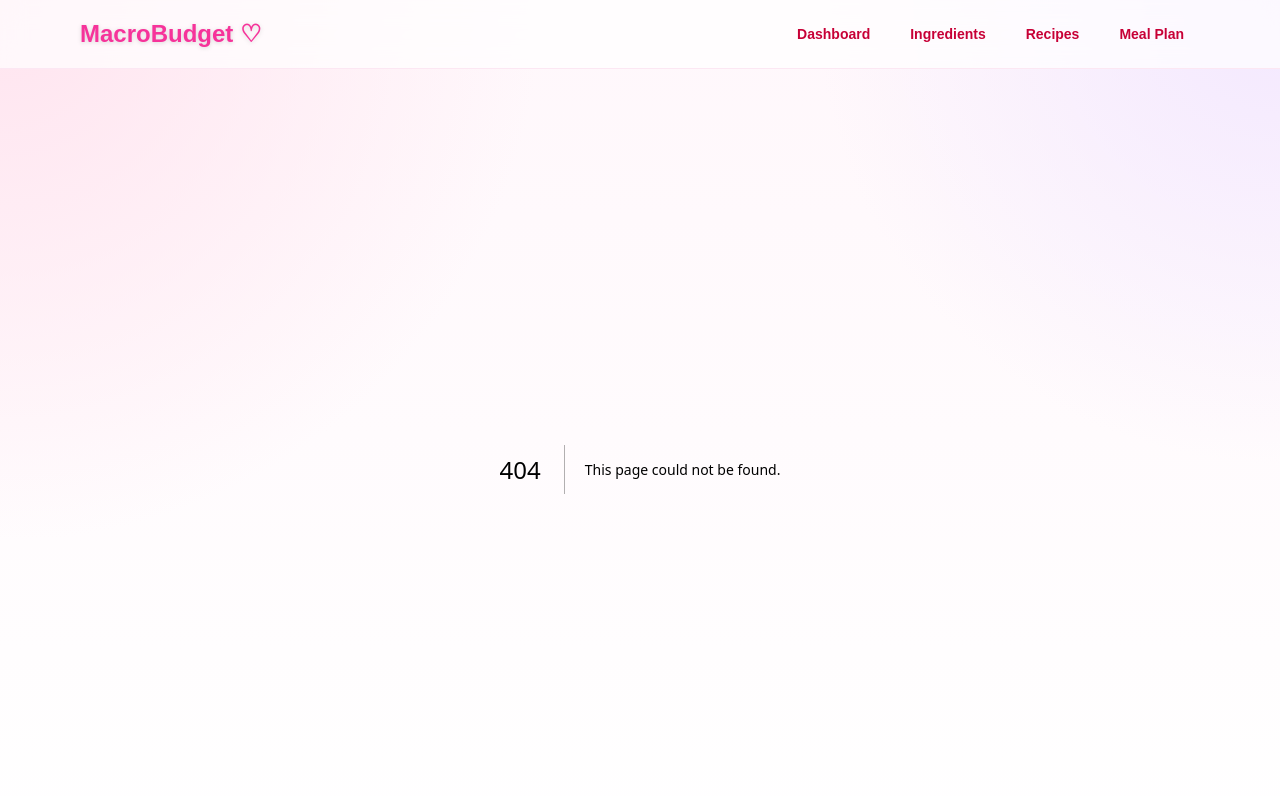
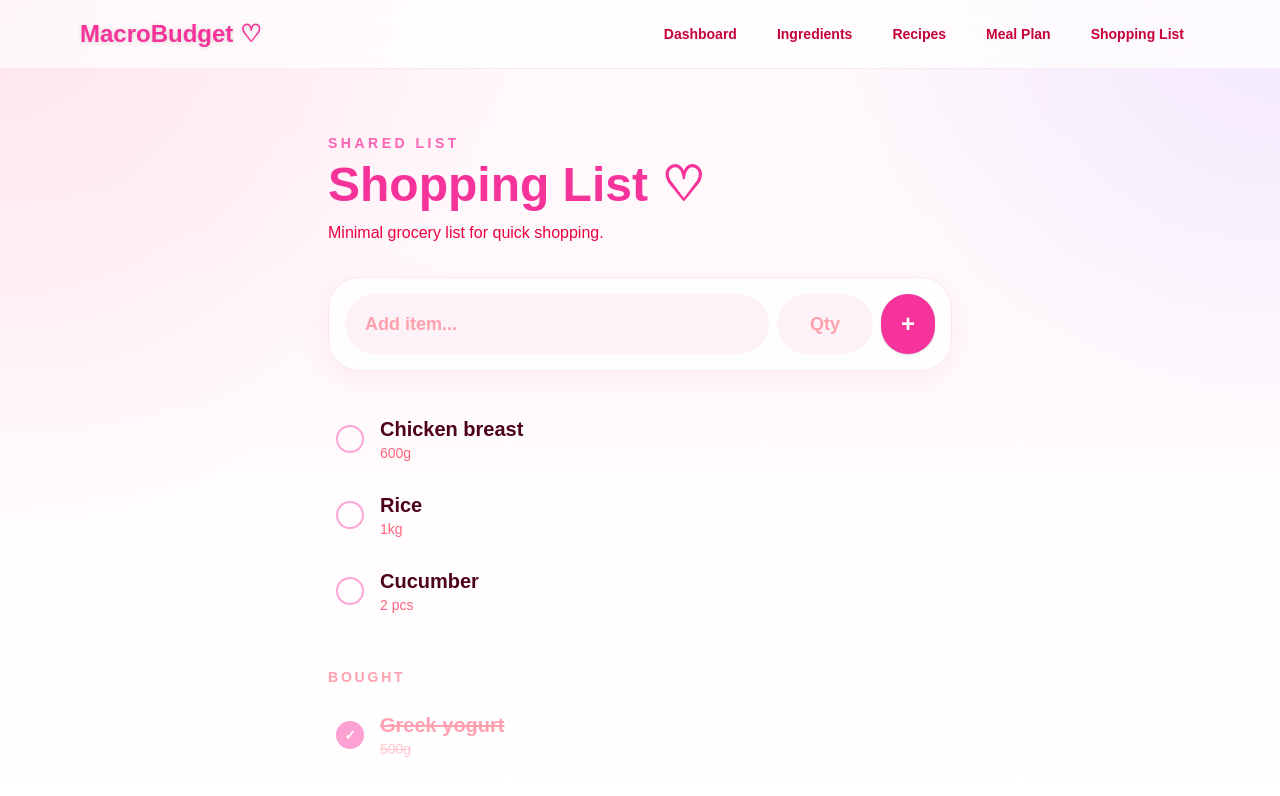
Before and after one commit to KatjaGHub/MacroBudget, a Next.js app: page /shopping-list in a window 1280 px wide. Before the commit this address had no page. Shown: the top 796 px of the page. Built offline with nearby package versions, Linux system fonts and the light colour scheme.

Commit message:
Add shopping list minimal UI

```diff
--- a/app/layout.tsx
+++ b/app/layout.tsx
@@ -48,6 +48,12 @@ export default function RootLayout({
                 <a className="rounded-full px-4 py-2 text-rose-700 hover:bg-pink-100" href="/meal-plan">
                   Meal Plan
                 </a>
+                <a
+                  className="rounded-full px-4 py-2 text-rose-700 hover:bg-pink-100"
+                  href="/shopping-list"
+                >
+                  Shopping List
+                </a>
               </div>
             </div>
           </nav>
--- /dev/null
+++ b/app/shopping-list/page.tsx
@@ -0,0 +1,193 @@
+"use client";
+
+import { useState } from "react";
+import { Trash2 } from "lucide-react";
+
+type ShoppingItem = {
+    id: number;
+    name: string;
+    quantity: string;
+    bought: boolean;
+};
+
+export default function ShoppingListPage() {
+    const [items, setItems] = useState<ShoppingItem[]>([
+        { id: 1, name: "Chicken breast", quantity: "600g", bought: false },
+        { id: 2, name: "Rice", quantity: "1kg", bought: false },
+        { id: 3, name: "Cucumber", quantity: "2 pcs", bought: false },
+        { id: 4, name: "Greek yogurt", quantity: "500g", bought: true },
+    ]);
+
+    const [newItem, setNewItem] = useState("");
+    const [newQuantity, setNewQuantity] = useState("");
+
+    const addItem = () => {
+        if (!newItem.trim()) return;
+
+        setItems([
+            {
+                id: Date.now(),
+                name: newItem.trim(),
+                quantity: newQuantity.trim(),
+                bought: false,
+            },
+            ...items,
+        ]);
+
+        setNewItem("");
+        setNewQuantity("");
+    };
+
+    const toggleBought = (id: number) => {
+        setItems((currentItems) =>
+            currentItems.map((item) =>
+                item.id === id ? { ...item, bought: !item.bought } : item
+            )
+        );
+    };
+
+    const deleteItem = (id: number) => {
+        setItems((currentItems) => currentItems.filter((item) => item.id !== id));
+    };
+
+    const toBuyItems = items.filter((item) => !item.bought);
+    const boughtItems = items.filter((item) => item.bought);
+
+    return (
+        <main className="mx-auto max-w-2xl p-6">
+            <section className="pt-10">
+                <p className="text-sm font-bold uppercase tracking-[0.25em] text-pink-400">
+                    shared list
+                </p>
+
+                <h1 className="mt-2 text-5xl font-black text-pink-500">
+                    Shopping List ♡
+                </h1>
+
+                <p className="mt-3 text-rose-600">
+                    Minimal grocery list for quick shopping.
+                </p>
+            </section>
+
+            <section className="mt-8 rounded-[2rem] border border-pink-100 bg-white/80 p-4 shadow-[0_10px_30px_rgba(244,114,182,0.12)]">
+                <div className="flex gap-2">
+                    <input
+                        value={newItem}
+                        onChange={(event) => setNewItem(event.target.value)}
+                        onKeyDown={(event) => {
+                            if (event.key === "Enter") addItem();
+                        }}
+                        placeholder="Add item..."
+                        className="min-w-0 flex-1 rounded-full bg-pink-50 px-5 py-4 text-lg font-semibold text-rose-900 outline-none placeholder:text-rose-300"
+                    />
+
+                    <input
+                        value={newQuantity}
+                        onChange={(event) => setNewQuantity(event.target.value)}
+                        onKeyDown={(event) => {
+                            if (event.key === "Enter") addItem();
+                        }}
+                        placeholder="Qty"
+                        className="w-24 rounded-full bg-pink-50 px-4 py-4 text-center text-lg font-semibold text-rose-900 outline-none placeholder:text-rose-300"
+                    />
+
+                    <button
+                        onClick={addItem}
+                        className="rounded-full bg-pink-500 px-5 text-2xl font-black text-white shadow-sm transition hover:scale-105 hover:bg-pink-600"
+                        aria-label="Add item"
+                    >
+                        +
+                    </button>
+                </div>
+            </section>
+
+            <section className="mt-8">
+                <div className="space-y-1">
+                    {toBuyItems.map((item) => (
+                        <div
+                            key={item.id}
+                            className="group flex items-center gap-4 rounded-2xl px-2 py-3 transition hover:bg-white/70"
+                        >
+                            <button
+                                onClick={() => toggleBought(item.id)}
+                                className="h-7 w-7 rounded-full border-2 border-pink-300 transition group-hover:border-pink-500"
+                                aria-label={`Mark ${item.name} as bought`}
+                            />
+
+                            <button
+                                onClick={() => toggleBought(item.id)}
+                                className="min-w-0 flex-1 text-left"
+                            >
+                                <p className="truncate text-xl font-black text-rose-950">
+                                    {item.name}
+                                </p>
+
+                                {item.quantity && (
+                                    <p className="text-sm font-medium text-rose-400">
+                                        {item.quantity}
+                                    </p>
+                                )}
+                            </button>
+
+                            <button
+                                onClick={() => deleteItem(item.id)}
+                                className="rounded-full p-2 text-rose-300 opacity-0 transition hover:bg-rose-100 hover:text-rose-500 group-hover:opacity-100"
+                                aria-label={`Delete ${item.name}`}
+                            >
+                                <Trash2 size={18} />
+                            </button>
+                        </div>
+                    ))}
+                </div>
+
+                {boughtItems.length > 0 && (
+                    <div className="mt-10">
+                        <p className="mb-3 text-sm font-bold uppercase tracking-[0.2em] text-rose-300">
+                            Bought
+                        </p>
+
+                        <div className="space-y-1">
+                            {boughtItems.map((item) => (
+                                <div
+                                    key={item.id}
+                                    className="group flex items-center gap-4 rounded-2xl px-2 py-3 opacity-60 transition hover:bg-white/60"
+                                >
+                                    <button
+                                        onClick={() => toggleBought(item.id)}
+                                        className="flex h-7 w-7 items-center justify-center rounded-full bg-pink-400 text-sm font-bold text-white"
+                                        aria-label={`Mark ${item.name} as not bought`}
+                                    >
+                                        ✓
+                                    </button>
+
+                                    <button
+                                        onClick={() => toggleBought(item.id)}
+                                        className="min-w-0 flex-1 text-left"
+                                    >
+                                        <p className="truncate text-xl font-black text-rose-400 line-through">
+                                            {item.name}
+                                        </p>
+
+                                        {item.quantity && (
+                                            <p className="text-sm font-medium text-rose-300 line-through">
+                                                {item.quantity}
+                                            </p>
+                                        )}
+                                    </button>
+
+                                    <button
+                                        onClick={() => deleteItem(item.id)}
+                                        className="rounded-full p-2 text-rose-300 opacity-0 transition hover:bg-rose-100 hover:text-rose-500 group-hover:opacity-100"
+                                        aria-label={`Delete ${item.name}`}
+                                    >
+                                        <Trash2 size={18} />
+                                    </button>
+                                </div>
+                            ))}
+                        </div>
+                    </div>
+                )}
+            </section>
+        </main>
+    );
+}
--- a/package.json
+++ b/package.json
@@ -9,6 +9,7 @@
     "lint": "eslint"
   },
   "dependencies": {
+    "lucide-react": "^1.14.0",
     "next": "16.2.6",
     "react": "19.2.4",
     "react-dom": "19.2.4"
```
Also changed, not shown: 1 other file (tests, documents, lock files or other folders).
